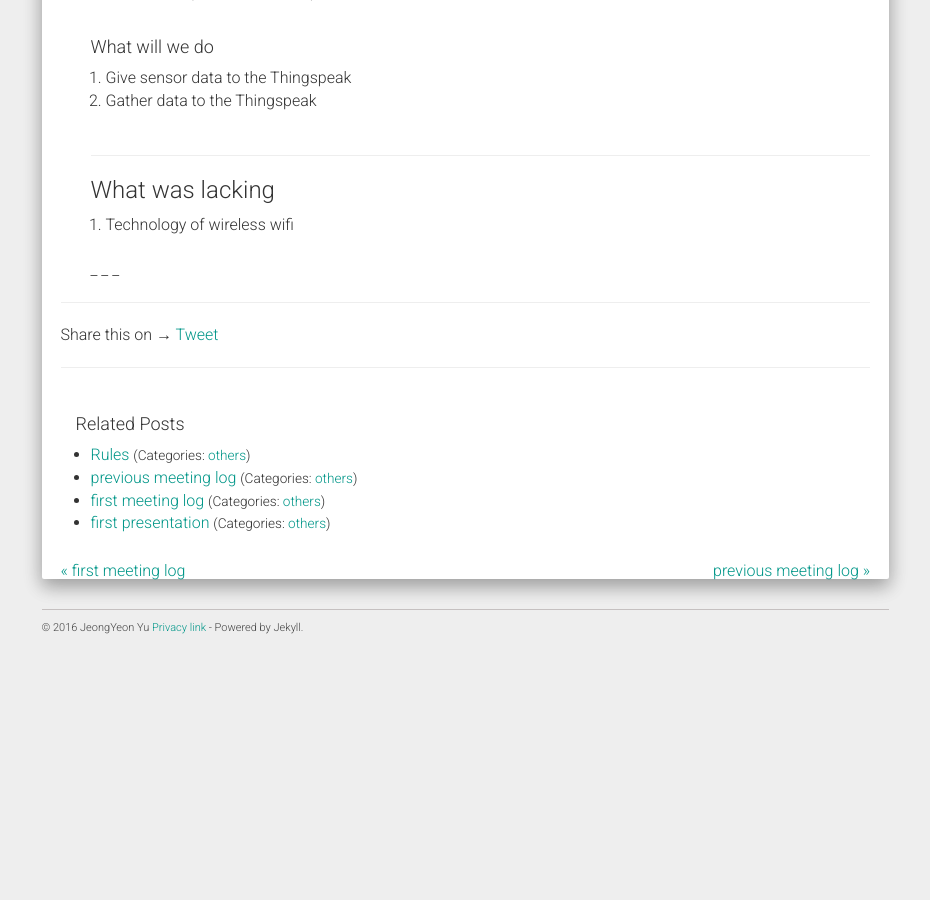
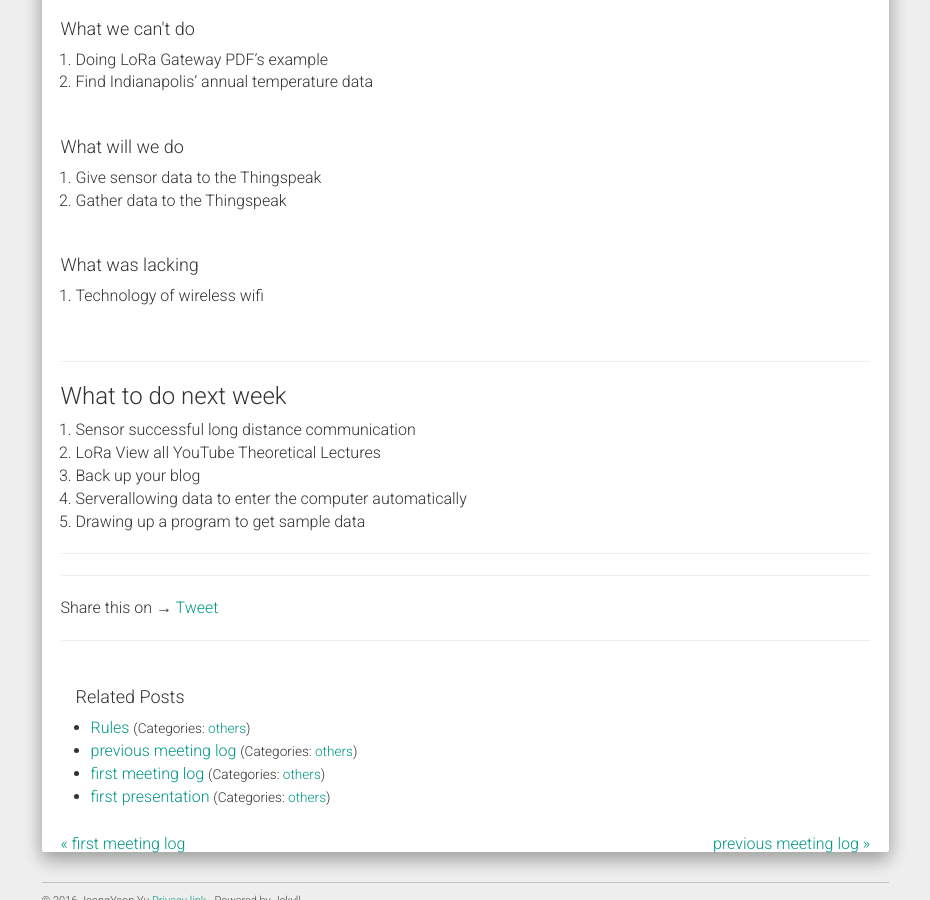
Before and after one commit to codeasashu/hcz-jekyll-blog, a Jekyll site: the page built from _posts/2018-01-11-second meeting log.md, in a window 1280 px wide and 900 px high, scrolled down 4204 px. Shown: the whole window, without its empty margins (336-1266 px from the left). Built offline with Jekyll 4.4.1, drawn with Linux system fonts in a browser that asks for light colours; nearby versions of some CDN libraries; comment, search, counter and statistics services are not loaded; before the commit the page ends 4867 px from its top, so only the background shows below that.

Commit message:
Uploaded What to do next week

```diff
--- a/_posts/2018-01-11-second meeting log.md
+++ b/_posts/2018-01-11-second meeting log.md
@@ -98,7 +98,7 @@ categories: others
 <li>LoRa Shield[Arduino] 연결</li>
 <li>노트북 수령 후 port 정상연결 확인</li>
 <li>Jordan Kramer과 만나서 일정 조정(월요일~목요일 : 4시~5시, 금요일 : 3시~5시. 금요일에는 같이 저녁 식사)</li>
-<ul>
+</ul>
 <br>
 <h4>달성하지 못한 것</h4>
 <ol>
@@ -190,11 +190,18 @@ categories: others
 <li>Gather data to the Thingspeak</li>
 </ol>
 <br>
-<hr />
-<h3>What was lacking</h3>
+<h4>What was lacking</h4>
 <ol>
 <li>Technology of wireless wifi</li>
 </ol>
 <br>
-
+<hr />
+<h3>What to do next week</h3>
+<ol>
+<li>Sensor successful long distance communication</li>
+<li>LoRa View all YouTube Theoretical Lectures</li>
+<li>Back up your blog</li>
+<li>Serverallowing data to enter the computer automatically</li>
+<li>Drawing up a program to get sample data</li>
+</ol>
 _ _ _
```
